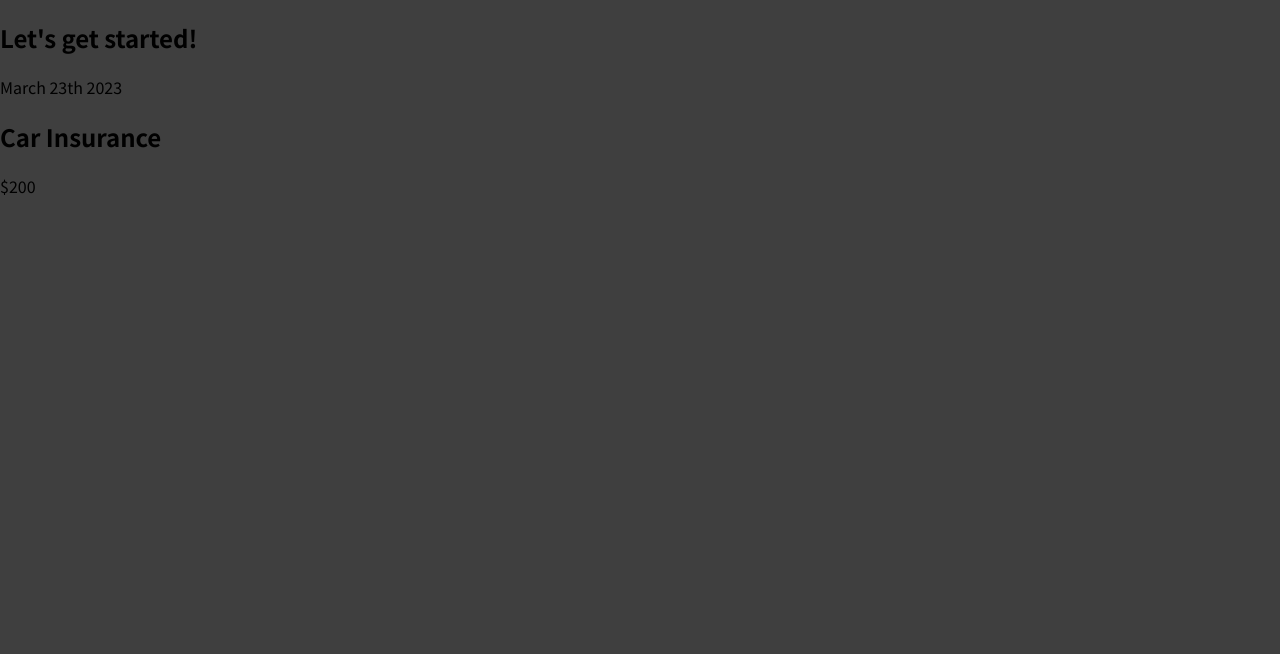
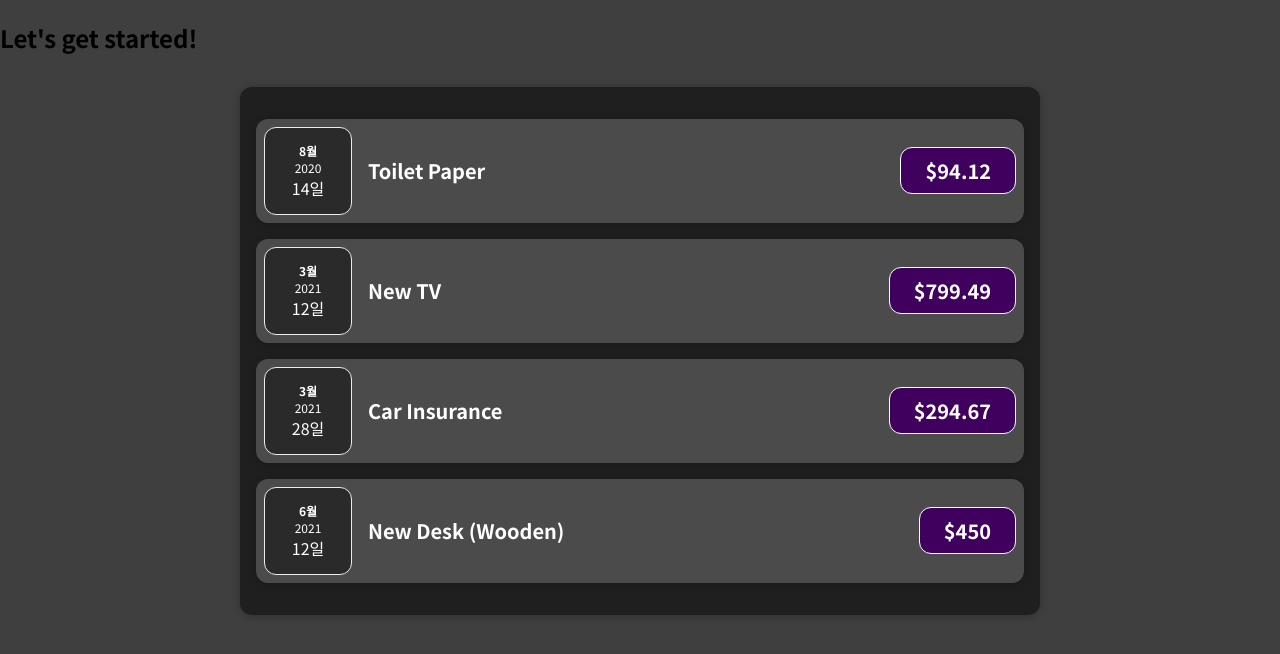
Before and after one commit to i-cluster/react-lec, a JavaScript app in the folder 01-starting-setup/: page / in a window 1280 px wide. Shown: the top 654 px of the page. Built offline with nearby package versions, Linux system fonts and the light colour scheme.

Commit message:
230324_React Basic

```diff
--- a/01-starting-setup/src/App.js
+++ b/01-starting-setup/src/App.js
@@ -1,10 +1,32 @@
-import ExpenseItem from "./components/ExpenseItem";
+import Expenses from "./components/Expenses/Expenses";
 
-function App() {
+const App = () => {
+  const expenses = [
+    {
+      id: "e1",
+      title: "Toilet Paper",
+      amount: 94.12,
+      date: new Date(2020, 7, 14),
+    },
+    { id: "e2", title: "New TV", amount: 799.49, date: new Date(2021, 2, 12) },
+    {
+      id: "e3",
+      title: "Car Insurance",
+      amount: 294.67,
+      date: new Date(2021, 2, 28),
+    },
+    {
+      id: "e4",
+      title: "New Desk (Wooden)",
+      amount: 450,
+      date: new Date(2021, 5, 12),
+    },
+  ];
+
   return (
     <div>
       <h2>Let's get started!</h2>
-      <ExpenseItem></ExpenseItem>
+      <Expenses items={expenses} />
     </div>
   );
 }
--- a/01-starting-setup/src/components/ExpenseItem.js
+++ /dev/null
@@ -1,13 +0,0 @@
-function ExpenseItem() {
-  return (
-    <div>
-      <div>March 23th 2023</div>
-      <div>
-        <h2>Car Insurance</h2>
-        <div>$200</div>
-      </div>
-    </div>
-  );
-}
-
-export default ExpenseItem;
--- /dev/null
+++ b/01-starting-setup/src/components/Expenses/ExpenseDate.css
@@ -0,0 +1,26 @@
+.expense-date {
+  display: flex;
+  flex-direction: column;
+  width: 5.5rem;
+  height: 5.5rem;
+  border: 1px solid #ececec;
+  background-color: #2a2a2a;
+  color: white;
+  border-radius: 12px;
+  align-items: center;
+  justify-content: center;
+}
+
+.expense-date__month {
+  font-size: 0.75rem;
+  font-weight: bold;
+}
+
+.expense-date__year {
+  font-size: 0.75rem;
+}
+
+.expense-date__day {
+  font-size: 1.5rem;
+  font-weight: bold;
+}
--- /dev/null
+++ b/01-starting-setup/src/components/Expenses/ExpenseDate.js
@@ -0,0 +1,17 @@
+import './ExpenseDate.css'
+
+function ExpenseDate(props) {
+  const month = props.date.toLocaleString("ko-KR", { month: "long" });
+  const day = props.date.toLocaleString("ko-KR", { day: "2-digit" });
+  const year = props.date.getFullYear();
+
+  return (
+    <div className='expense-date'>
+      <div className='expense-date__month'>{month}</div>
+      <div className='expense-date__year'>{year}</div>
+      <div className='expense-date__date'>{day}</div>
+    </div>
+  );
+}
+
+export default ExpenseDate;
--- /dev/null
+++ b/01-starting-setup/src/components/Expenses/ExpenseItem.css
@@ -0,0 +1,54 @@
+.expense-item {
+  display: flex;
+  justify-content: space-between;
+  align-items: center;
+  padding: 0.5rem;
+  margin: 1rem 0;
+  background-color: #4b4b4b;
+}
+
+.expense-item__description {
+  display: flex;
+  flex-direction: column;
+  gap: 1rem;
+  align-items: flex-end;
+  flex-flow: column-reverse;
+  justify-content: flex-start;
+  flex: 1;
+}
+
+.expense-item h2 {
+  color: #3a3a3a;
+  font-size: 1rem;
+  flex: 1;
+  margin: 0 1rem;
+  color: white;
+}
+
+.expense-item__price {
+  font-size: 1rem;
+  font-weight: bold;
+  color: white;
+  background-color: #40005d;
+  border: 1px solid white;
+  padding: 0.5rem;
+  border-radius: 12px;
+}
+
+@media (min-width: 580px) {
+  .expense-item__description {
+    flex-direction: row;
+    align-items: center;
+    justify-content: flex-start;
+    flex: 1;
+  }
+
+  .expense-item__description h2 {
+    font-size: 1.25rem;
+  }
+
+  .expense-item__price {
+    font-size: 1.25rem;
+    padding: 0.5rem 1.5rem;
+  }
+}
--- /dev/null
+++ b/01-starting-setup/src/components/Expenses/ExpenseItem.js
@@ -0,0 +1,19 @@
+import './ExpenseItem.css'
+
+import ExpenseDate from './ExpenseDate'
+import Card from '../UI/Card';
+
+function ExpenseItem(props) {
+
+  return (
+    <Card className='expense-item'>
+      <ExpenseDate date={props.date} />
+      <div className='expense-item__description'>
+        <h2>{ props.title }</h2>
+        <div className='expense-item__price'>${ props.amount }</div>
+      </div>
+    </Card>
+  );
+}
+
+export default ExpenseItem;
--- /dev/null
+++ b/01-starting-setup/src/components/Expenses/Expenses.css
@@ -0,0 +1,7 @@
+.expenses {
+  padding: 1rem;
+  background-color: rgb(31, 31, 31);
+  margin: 2rem auto;
+  width: 50rem;
+  max-width: 95%;
+}
--- /dev/null
+++ b/01-starting-setup/src/components/Expenses/Expenses.js
@@ -0,0 +1,32 @@
+import Card from "../UI/Card";
+import ExpenseItem from "./ExpenseItem";
+import "./Expenses.css";
+
+function Expenses(props) {
+  return (
+    <Card className="expenses">
+      <ExpenseItem
+        title={props.items[0].title}
+        amount={props.items[0].amount}
+        date={props.items[0].date}
+      />
+      <ExpenseItem
+        title={props.items[1].title}
+        amount={props.items[1].amount}
+        date={props.items[1].date}
+      />
+      <ExpenseItem
+        title={props.items[2].title}
+        amount={props.items[2].amount}
+        date={props.items[2].date}
+      />
+      <ExpenseItem
+        title={props.items[3].title}
+        amount={props.items[3].amount}
+        date={props.items[3].date}
+      />
+    </Card>
+  );
+}
+
+export default Expenses;
--- /dev/null
+++ b/01-starting-setup/src/components/UI/Card.css
@@ -0,0 +1,4 @@
+.card {
+  border-radius: 12px;
+  box-shadow: 0 1px 8px rgba(0, 0, 0, 0.25);
+}
--- /dev/null
+++ b/01-starting-setup/src/components/UI/Card.js
@@ -0,0 +1,8 @@
+import './Card.css'
+
+function Card(props) {
+  const classes = 'card ' + props.className
+  return <div className={classes}>{props.children}</div>
+}
+
+export default Card
```
